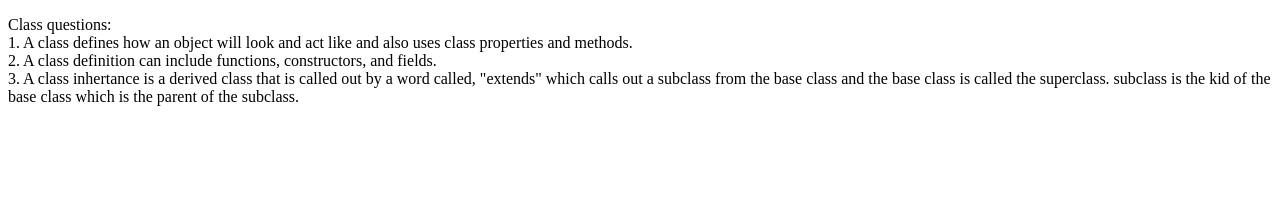
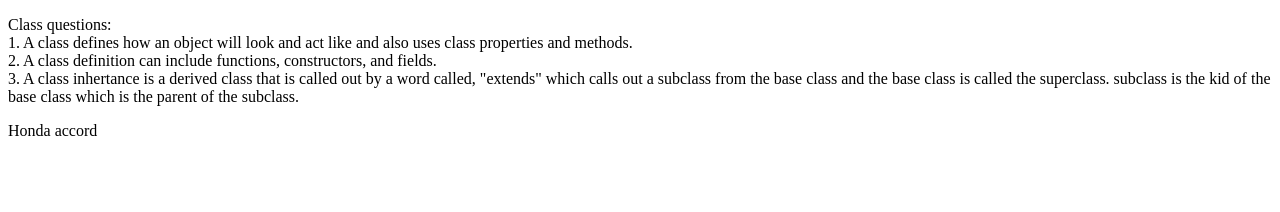
Before and after one commit to torres10luis/day7-assignment, an Angular app: page / in a window 1280 px wide. Shown: the top 212 px of the page. Built offline with nearby package versions, Linux system fonts and the light colour scheme.

Commit message:
class final updates

```diff
--- a/src/app/app.component.html
+++ b/src/app/app.component.html
@@ -6,3 +6,6 @@
 
     3. A class inhertance is a derived class that is called out by a word called, "extends" which calls out a subclass from the base class and the base class is called the superclass. subclass is the kid of the base class which is the parent of the subclass.
 </p>
+
+
+<p>{{honda.make + ' ' + honda.model}}</p>
--- a/src/app/app.component.ts
+++ b/src/app/app.component.ts
@@ -31,7 +31,7 @@ export class AppComponent implements OnInit {
   title = 'app';
 
   ford: CarBrand = new CarBrand('Ford');
-  honda: CarBrand = new CarBrand('Honda');
+  honda: Car = new Car ('Honda', 'accord', 2018);
 
   ngOnInit() {
     console.log(this.ford);
```
